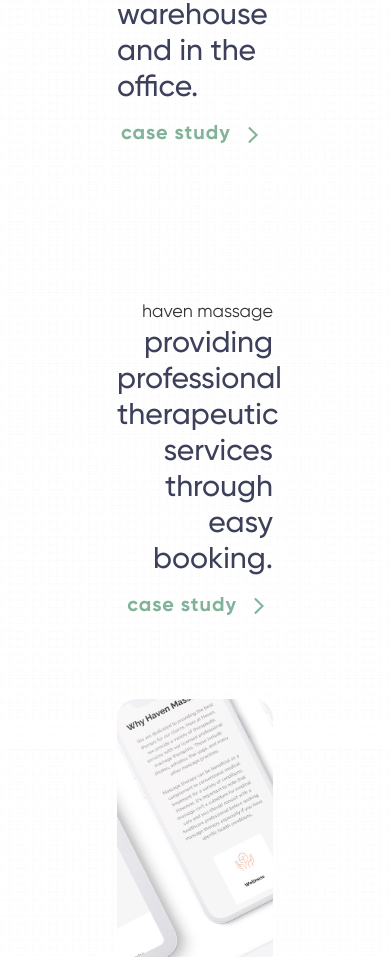
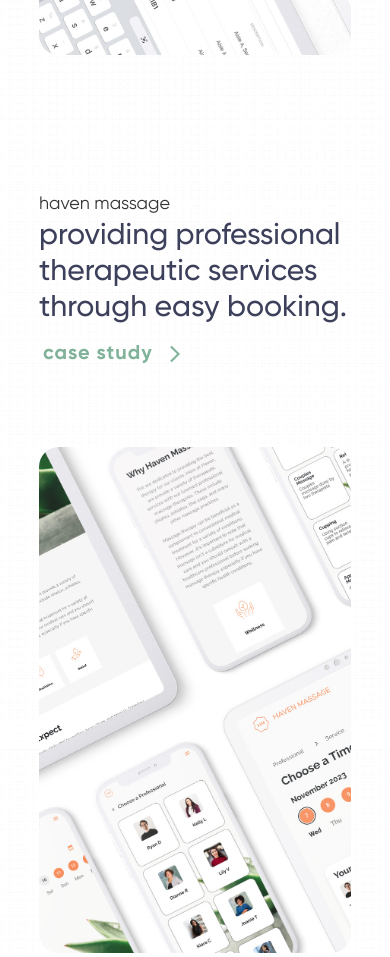
Before and after one commit to stapusoa/portfolio2023, a Next.js app: page / in a window 390 px wide. Shown: the part 2200-3157 px from the top of the page. Built offline with nearby package versions, Linux system fonts and the light colour scheme.

Commit message:
mobile compatibility

```diff
--- a/pages/index.js
+++ b/pages/index.js
@@ -43,6 +43,17 @@
           <div className="content-wrapper">
             <div className="content" id="projects-section">
               <div className="section grid-x vertical-center gap-4">
+                <div className="col text-block">
+                  <h5 className="text-right text-color-default">
+                    fishbowl go
+                  </h5>
+                  <h3 className="text-right text-color-secondary">
+                    simplifying inventory management in the warehouse and in the office.
+                  </h3>
+                  <div className="align-right">
+                    <MyLink className="my-link" href="/proj1">case study </MyLink>
+                  </div>
+                </div>
                 <div className="proj-img-container">
                   <Image
                       src="/fbprod-project-image.jpg" // The path to your image file, relative to the public directory
@@ -51,27 +62,16 @@
                       objectFit="cover"
                   />
                 </div>
+              </div>
+              <div className="section grid-x reverse vertical-center gap-4">
                 <div className="col text-block">
                   <h5 className="text-left text-color-default">
-                    fishbowl go
+                    haven massage
                   </h5>
                   <h3 className="text-left text-color-secondary">
-                    simplifying inventory management in the warehouse and in the office.
+                    providing professional therapeutic services through easy booking.
                   </h3>
                   <div className="align-left">
-                    <MyLink className="my-link" href="/proj1">case study </MyLink>
-                  </div>
-                </div>
-              </div>
-              <div className="section grid-x vertical-center gap-4">
-                <div className="col text-block">
-                  <h5 className="text-right text-color-default">
-                    haven massage
-                  </h5>
-                  <h3 className="text-right text-color-secondary">
-                    providing professional therapeutic services through easy booking.
-                  </h3>
-                  <div className="align-right">
                     <MyLink className="my-link" href="/proj2">case study </MyLink>
                   </div>
                 </div>
@@ -85,6 +85,17 @@
                 </div>
               </div>
               <div className="section grid-x vertical-center gap-4">
+                <div className="col text-block">
+                  <h5 className="text-right text-color-default">
+                    travelpass
+                  </h5>
+                  <h3 className="text-right text-color-secondary">
+                    providing the explorer at heart unforgettable adventures.
+                  </h3>
+                  <div className="align-right">
+                    <MyLink className="my-link" href="/proj3">case study </MyLink>
+                  </div>
+                </div>
                 <div className="proj-img-container">
                   <Image
                       src="/tp-project-img.jpg" // The path to your image file, relative to the public directory
@@ -92,17 +103,6 @@
                       layout="fill"
                       objectFit="cover"
                   />
-                </div>
-                <div className="col text-block">
-                  <h5 className="text-left text-color-default">
-                    travelpass
-                  </h5>
-                  <h3 className="text-left text-color-secondary">
-                    providing the explorer at heart unforgettable adventures.
-                  </h3>
-                  <div className="align-left">
-                    <MyLink className="my-link" href="/proj3">case study </MyLink>
-                  </div>
                 </div>
               </div>
             </div>
--- a/styles/casestudy.css
+++ b/styles/casestudy.css
@@ -1,3 +1,29 @@
+@media (min-width: 319px) and (max-width: 599px) {
+  .proj-img-container {
+    align-items: center;
+    justify-content: center;
+    position: relative;
+    width: 100%;
+    height: 60vh;
+    border-radius: 20px;
+    overflow: hidden;
+  }
+
+  .blog {
+    display: flex;
+    align-items: center;
+    gap: 6rem;
+  }
+
+  .blog-container {
+    display: flex;
+    flex-direction: column;
+    align-items: center;
+    gap: 2rem;
+  }
+}
+
+@media (min-width: 600px) {
   .proj-img-container {
     align-items: center;
     justify-content: center;
@@ -7,33 +33,16 @@
     border-radius: 20px;
     overflow: hidden;
   }
-
-/*
-.proj1-img-container {
-    padding: 4rem 2vw 0 2vw;
-    align-items: center;
-    justify-content: center;
-    display: flex;
-}
-*/
-  .proj2-img-container {
-    padding: 0 2vw 0 2vw;
-    align-items: center;
-    justify-content: center;
-    display: flex;
 }
 
-  .proj3-img-container {
-    padding: 0 2vw 0 2vw;
-    align-items: center;
-    justify-content: center;
-    display: flex;
-  }
-
-  .img-fill {
-    padding: 0 2vw 0 2vw;
+@media (min-width: 1440px) {
+  .proj-img-container {
     align-items: center;
     justify-content: center;
     position: relative;
-
+    width: 50%;
+    height: 60vh;
+    border-radius: 20px;
+    overflow: hidden;
   }
+}
--- a/styles/globals.css
+++ b/styles/globals.css
@@ -270,7 +270,7 @@
     padding: 8vh 10vw;
   }
 
-  .grid-x {
+  .grid-x, .grid-x.reverse {
     flex-direction: column;
   }
 
@@ -323,7 +323,7 @@
   }
 
   .text-block {
-    width: 50%;
+    width: 100%;
   }
 
   .align-center {
@@ -475,6 +475,10 @@
   .grid-x {
     display: flex;
     justify-content: space-around;
+  }
+
+  .grid-x.reverse {
+    flex-direction: row-reverse;
   }
 
   .vertical-center {
@@ -677,6 +681,10 @@
     justify-content: space-around;
   }
 
+  .grid-x.reverse {
+    flex-direction: row-reverse;
+  }
+
   .vertical-center {
     display: flex;
     align-items: center;
```
Also changed, not shown: pages/proj1.js (+2 -23 lines), pages/proj2.js (+2 -23 lines). Lines whose indentation alone changed are shown as unchanged.
